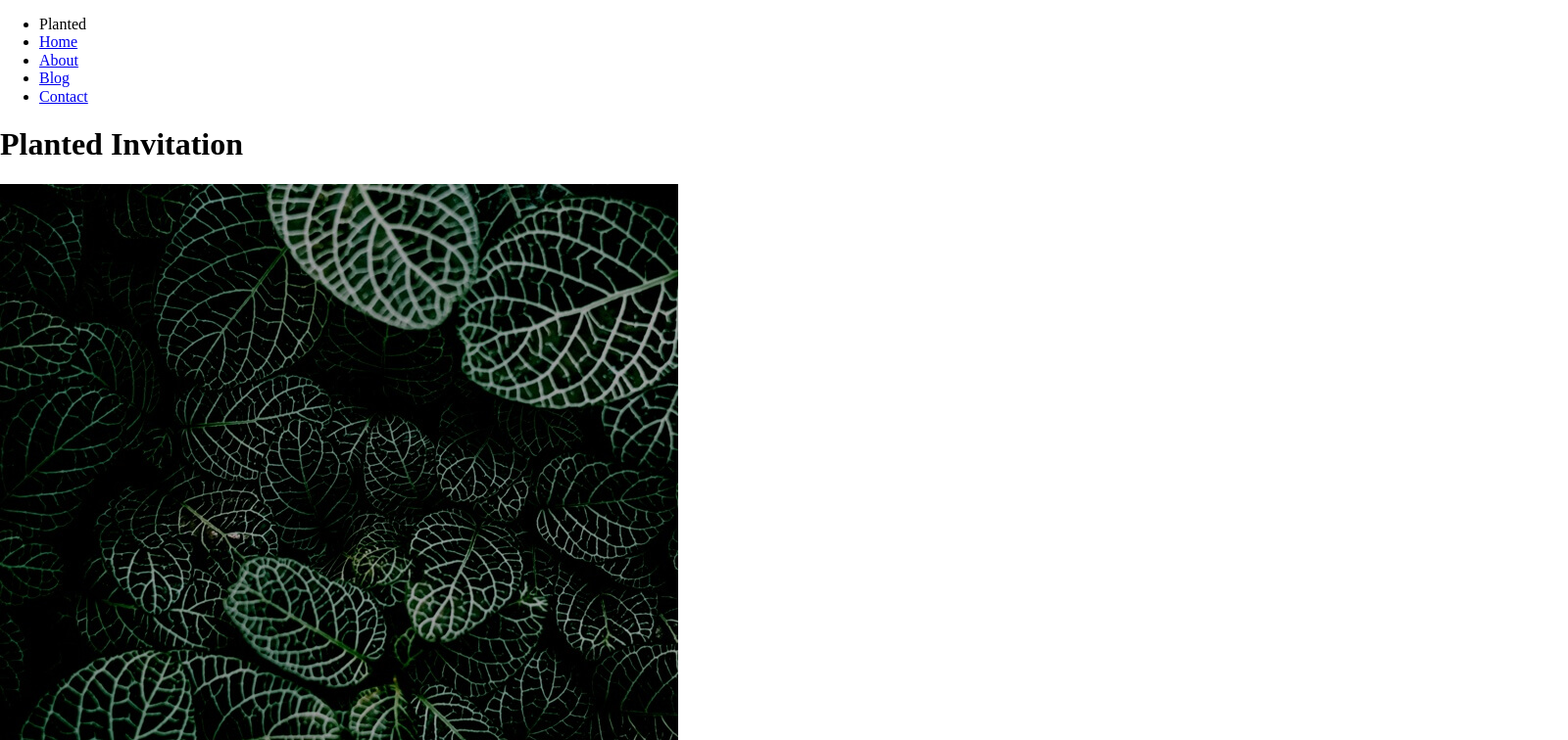
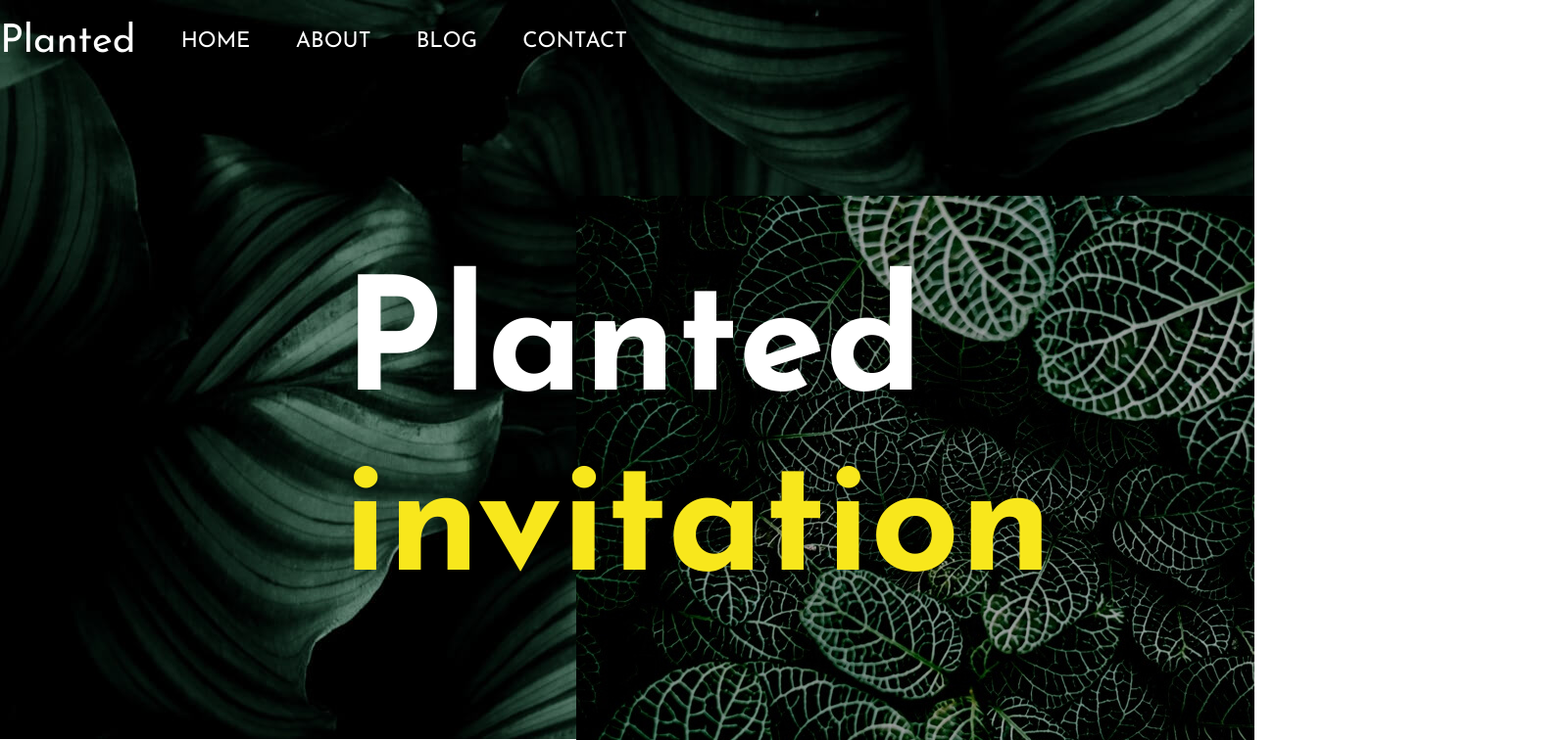
Before and after one commit to emilypetracco/emily-petracco-project-one, a plain HTML site: page index.html in a window 1280 px wide. Shown: the top 756 px of the page at 98% size, 1600 px wide, since content can reach past the window. Drawn offline with Linux system fonts and the light colour scheme.

Commit message:
added header styles

```diff
--- a/index.html
+++ b/index.html
@@ -19,31 +19,31 @@
 <body>
 
     <!-- header -->
-    <header>
-        <nav>
+    <header class="index-page">
+        <nav class="wrapper nav-bar">
             <ul>
-                <li>Planted</li>
+                <li class="logo">Planted</li>
                 <li><a href="./index.html">Home</a></li>
                 <li><a href="#about">About</a></li>
                 <li><a href="./blog.html">Blog</a></li>
                 <li><a href="./contact.html">Contact</a></li>
             </ul>
         </nav>
-        <h1>Planted <span span="invitation">Invitation</span></h1>
+        <h1 class=home-header>Planted <span span="invitation">Invitation</span></h1>
         <div>
-            <img src="./assets/header-box.jpg" alt="a close up of dark green leaves with white veins">
+            <img class="header-image" src="./assets/header-box.jpg" alt="a close up of dark green leaves with white veins">
         </div>
     </header>
 
     <!-- main -->
     <main>
-        <div id="about">
+        <div id="about" class="wrapper">
             <h2>What is Planted?</h2>
             <p>Lorem ipsum dolor sit amet consectetur adipisicing elit. Recusandae minima distinctio, tempora natus repellat atque fugiat dolorem, consequatur optio molestias omnis corporis labore provident neque libero voluptate, minus laboriosam officia. Lorem ipsum, dolor sit amet consectetur adipisicing elit. Asperiores non nisi, quaerat voluptates fuga impedit!</p>
             <button>Find Out More</button>
         </div>
 
-        <section class="blogs">
+        <section class="blogs wrapper">
             <div class="image-container">
                 <img src="./assets/left-flowers.jpg" alt="a big bouquet of mixed flowers, including roses, berries and eucalyptus">
             </div>
@@ -63,6 +63,7 @@
         </section>
 
         <section class="additional-info">
+            <div class="wrapper">
                 <div>
                     <h3><span><i class="fas fa-leaf"></i></span>Green Houses</h3>
                     <p>Lorem ipsum dolor sit, amet consectetur adipisicing elit. Quas cum aliquid suscipit distinctio pariatur nobis tempore impedit nam optio recusandae? Lorem ipsum dolor sit amet consectetur adipisicing elit. Ullam, totam!</p>
@@ -79,10 +80,12 @@
                     <h3><span><i class="fas fa-phone"></i></span>Get In Touch</h3>
                     <p>Lorem ipsum dolor sit amet consectetur adipisicing elit. Eaque impedit vero ab beatae. Optio voluptates maxime voluptatem quod quos velit? Lorem ipsum dolor sit amet consectetur adipisicing elit. Animi, omnis.</p>
                 </div>
+            </div>
         </section>
         <div><img src="./assets/banner-image.jpg" alt="two floral arrangements sat on either side of a teapot, on a white windowsill"></div>
         <section>
-            <div class="image-container">
+            <div class="wrapper">
+                <div class="image-container ">
                     <img src="./assets/founder.jpg" alt="Planted's founder standing in a garden">
                 </div>
                 <div class="text-container">
@@ -90,8 +93,9 @@
                     <p>Lorem ipsum dolor sit amet consectetur adipisicing elit. Sapiente debitis autem adipisci cumque iusto hic molestiae quam doloremque repellendus tempore provident perspiciatis facilis accusantium fugiat dolorum quisquam, non minus assumenda?</p>
                     <button>Find Out More</button>
                 </div>
+            </div>
         </section>
-        <section class="gallery">
+        <section class="gallery wrapper">
             <ul>
                 <li><img src="./assets/gallery-image-1.jpg" alt="a greenhouse full of plants"></li>
                 <li><img src="./assets/gallery-image-2.jpg" alt="looking down on several potted succulents and cacti"></li>
--- /dev/null
+++ b/styles/sass/partials/_header.scss
@@ -0,0 +1,52 @@
+// HOME PAGE STYLES
+header.index-page {
+    background-image: url(../assets/home-image-1.jpg);
+    background-position: cover;
+    height: 100vh;
+    background-repeat: no-repeat;
+}
+
+.nav-bar ul {
+    width: 50%;
+    display: flex;
+    justify-content: space-between;
+    align-items: center;
+    padding-top: 20px;
+}
+
+.home-header {
+    position: relative;
+    display: flex;
+    flex-direction: column;
+    margin-top: 200px;
+    margin-left: 350px;
+    z-index: 1;
+}
+
+.header-image {
+    position: absolute;
+    top: 200px;
+    right: 0;
+    z-index: -0;
+}
+
+// BLOG PAGE STYLES
+.blog-page nav,
+.contact-page nav {
+    background-color: black;
+}
+
+.blog-header {
+    position: absolute;
+    top: 350px;
+    left: 85px;
+}
+
+// CONTACT PAGE STYLES
+
+.contact-header {
+    width: 250px;
+    position: absolute;
+    top: 400px;
+    left: 85px;
+}
--- a/styles/sass/partials/_typography.scss
+++ b/styles/sass/partials/_typography.scss
@@ -1,3 +1,46 @@
 // FONTS
 // font-family: 'Josefin Sans', sans-serif;
 // font-family: 'Roboto', sans-serif;
+@import "./variables";
+
+html {
+    font-size: 62.5%;
+}
+
+body {
+    font-family: 'Josefin Sans', sans-serif;
+    font-size: 2rem;
+    color: $off-black;
+}
+
+.nav-bar ul .logo {
+    color: $white;
+    font-size: 4rem;
+    text-transform: capitalize;
+}
+
+.nav-bar ul a {
+    color: $white;
+    font-size: 2.2rem;
+    text-transform: uppercase;
+}
+
+.nav-bar ul a:hover {
+    color: $sunny-yellow;
+}
+
+.home-header {
+    font-size: 16rem;
+    color: $white;
+}
+
+.home-header span {
+    color: $sunny-yellow;
+    text-transform: lowercase;
+}
+
+.blog-header,
+.contact-header {
+    font-size: 6rem;
+    color: $sunny-yellow;
+}
--- a/styles/sass/partials/_variables.scss
+++ b/styles/sass/partials/_variables.scss
@@ -0,0 +1,6 @@
+$off-black: #2C2C2C;
+$off-white: #F0EFED;
+$forest-green: #074115;
+$sunny-yellow: #F8E71C;
+$green: #0E902D;
+$white: #FFFFFF;
--- a/styles/sass/styles.scss
+++ b/styles/sass/styles.scss
@@ -1,4 +1,36 @@
 @import "partials/setup";
-@import "partials/mixins";
 @import "partials/typography";
 @import "partials/variables";
+@import "partials/header";
+@import "partials/main";
+@import "partials/footer";
+
+body,
+ul,
+h1,
+h2,
+h3,
+h4,
+p {
+    margin: 0;
+    padding: 0;
+}
+
+.wrapper {
+    margin: 0 auto;
+    max-width: 1280px;
+    width: 100%;
+}
+
+img {
+    max-width: 100%;
+    display: block;
+}
+
+ul {
+    list-style: none;
+}
+
+a {
+    text-decoration: none;
+}
```
Also changed, not shown: blog.html (+14 -7 lines), contact.html (+11 -6 lines), styles/sass/partials/_footer.scss (added), styles/sass/partials/_main.scss (added), styles/sass/partials/_mixins.scss (deleted), styles/styles.css. Lines whose indentation alone changed are shown as unchanged.
